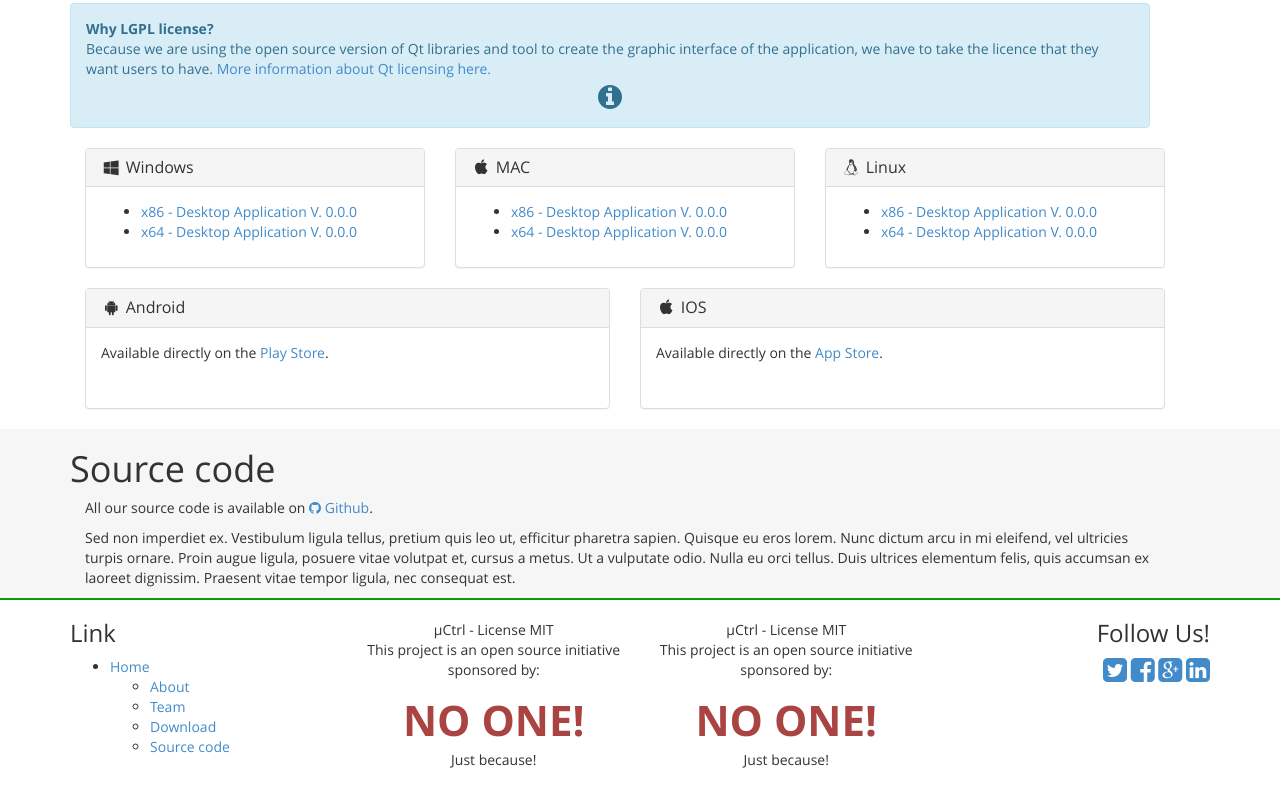
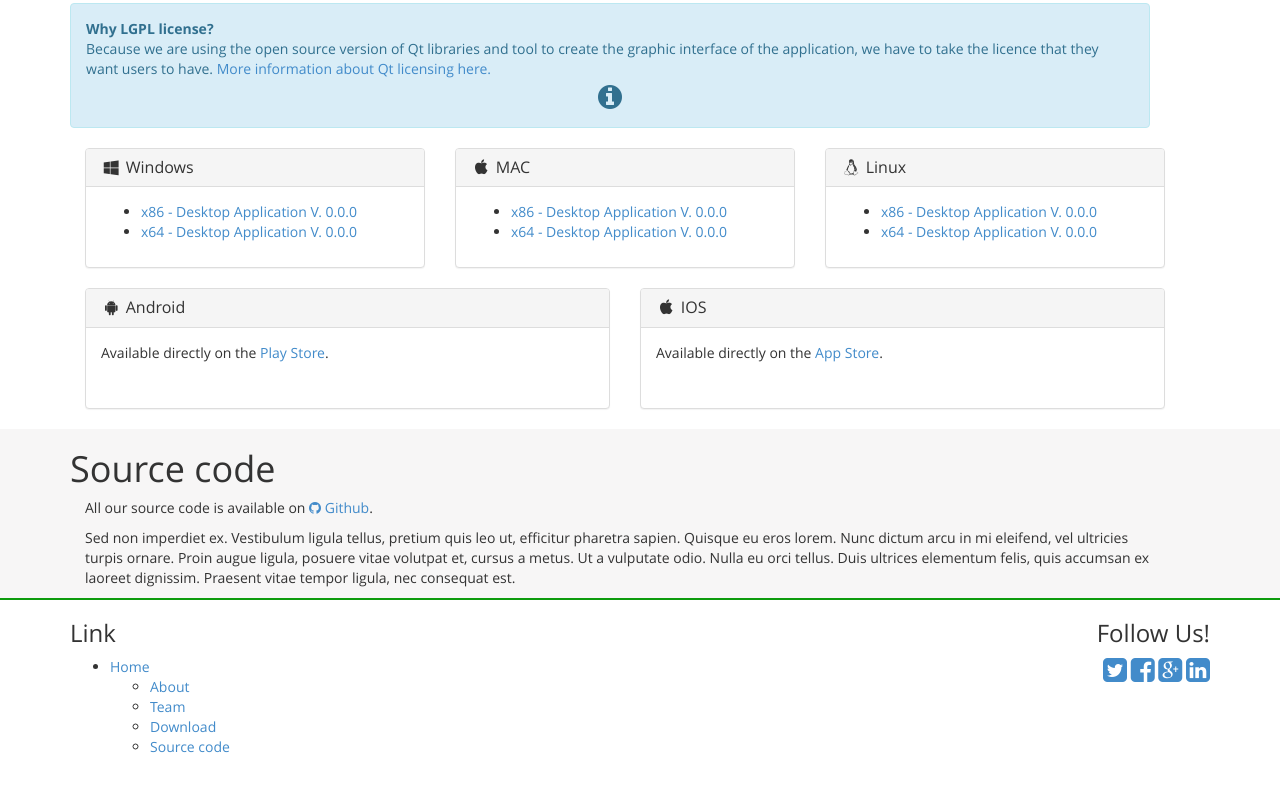
Before and after one commit to uCtrl/Website, a website: page public/index.html in a window 1280 px wide. Shown: the part 2398-3198 px from the top of the page. Drawn offline with Linux system fonts and the light colour scheme.

Commit message:
Remove the "No One" sponsor.

```diff
--- a/public/index.html
+++ b/public/index.html
@@ -61,24 +61,10 @@
 						<br/>
 					</div>
 					<div class="col-md-3 text-center">
-						<br/>
-						µCtrl - License MIT
-
-						<p>This project is an open source initiative sponsored by:</p>
-						<strong class="text-capitalize text-danger fa-3x">NO ONE!</strong>
-
-						<p>Just because!</p>
-						<br/>
+						<!--We will find text to put here.-->
 					</div>
 					<div class="col-md-3 text-center">
-						<br/>
-						µCtrl - License MIT
-
-						<p>This project is an open source initiative sponsored by:</p>
-						<strong class="text-capitalize text-danger fa-3x">NO ONE!</strong>
-
-						<p>Just because!</p>
-						<br/>
+						<!--We will find text to put here.-->
 					</div>
 					<div class="col-md-3 text-right">
 						<h3>Follow Us!</h3>
--- a/public/js/app/modules/login/login.js
+++ b/public/js/app/modules/login/login.js
@@ -161,7 +161,7 @@
 			if (missing.length > 0) {
 				exit[exit.length] = 'Some input were missing: ' + missing.join(', ') + '.';
 			} else {
-				//Format validation ---
+				//Format validation
 				if (!validator.isAlphanumeric($scope.user.username)) {
 					exit[exit.length] = 'Wrong Username format only accept alphanumerical characters';
 				}
@@ -173,7 +173,6 @@
 				if (!validator.isAlpha($scope.user.lastName)) {
 					exit[exit.length] = 'Wrong Last name format only accept alphabetic characters';
 				}
-				//---
 			}
 
 			if (($scope.user.password1.length > 0 || $scope.user.password2.length > 0) && $scope.user.password1 !== $scope.user.password2) {
```
